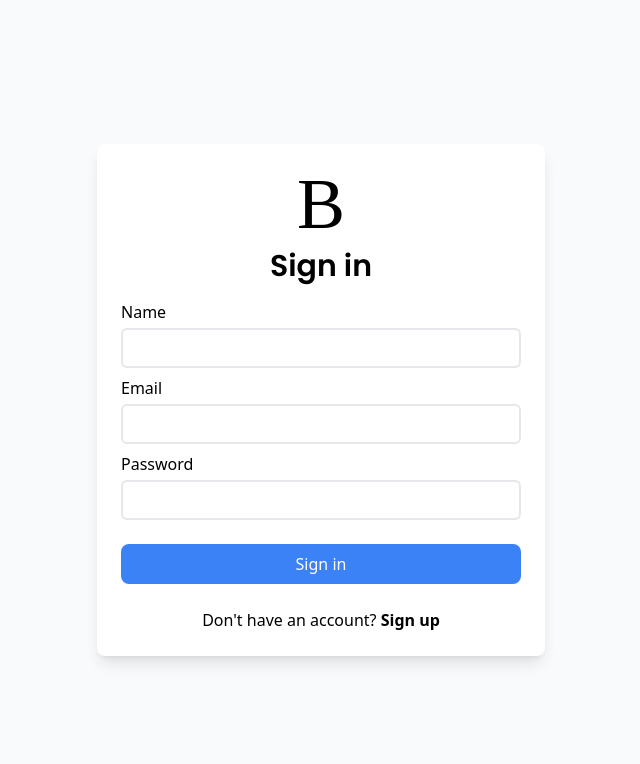
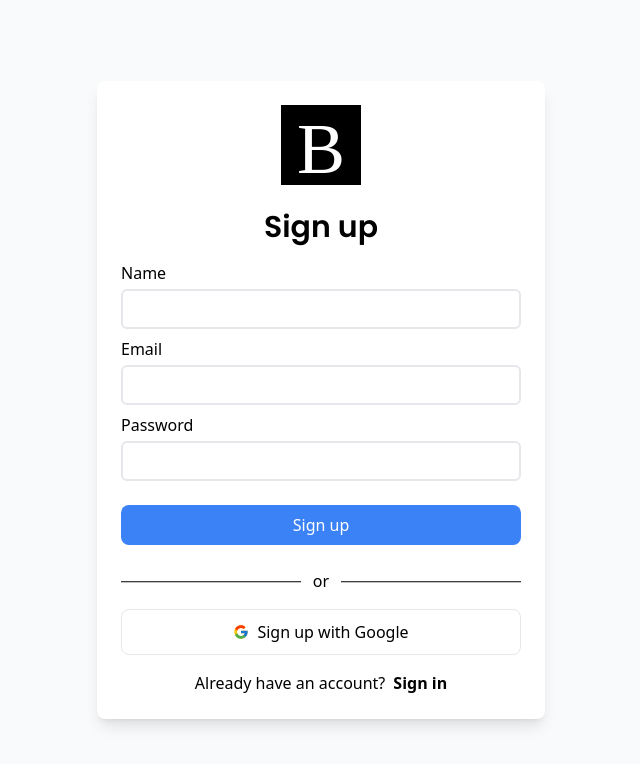
Before and after one commit to surajsht/bhadabook, a React (Vite) app: page / in a window 1280 px wide. Shown: the top 764 px of the page, without its empty margins (319-959 px from the left). Built offline with nearby package versions, Linux system fonts and the light colour scheme; a web font is replaced by a local one.

Commit message:
minor fixes

```diff
--- a/package.json
+++ b/package.json
@@ -28,6 +28,8 @@
     "eslint-plugin-react-hooks": "^5.2.0",
     "eslint-plugin-react-refresh": "^0.4.19",
     "globals": "^16.0.0",
+    "prettier": "^3.5.3",
+    "prettier-plugin-tailwindcss": "^0.6.11",
     "tailwindcss": "^3.4.17",
     "vite": "^6.3.5"
   }
--- a/src/App.jsx
+++ b/src/App.jsx
@@ -1,10 +1,10 @@
 import { BrowserRouter, Route, Routes } from "react-router-dom";
-import Signin from "./page/auth/Signin";
-import Signup from "./page/auth/Signup";
+import Signin from "./page/auth/Signup";
+import Signup from "./page/auth/Signin";
 
 const App = () => {
   return (
-    <div className="bg-bg-main text-primary">
+    <div className="text-primary bg-bg-main">
       <BrowserRouter>
         <Routes>
           <Route path="/" element={<Signin />} />
--- a/src/output.css
+++ b/src/output.css
@@ -558,16 +558,16 @@ video {
   position: relative;
 }
 
-.z-10 {
-  z-index: 10;
-}
-
 .z-20 {
   z-index: 20;
 }
 
 .mb-2 {
   margin-bottom: 0.5rem;
+}
+
+.mb-4 {
+  margin-bottom: 1rem;
 }
 
 .mb-6 {
@@ -590,36 +590,20 @@ video {
   margin-top: 1rem;
 }
 
-.mb-4 {
-  margin-bottom: 1rem;
-}
-
-.mb-3 {
-  margin-bottom: 0.75rem;
-}
-
-.mt-3 {
-  margin-top: 0.75rem;
+.ml-2 {
+  margin-left: 0.5rem;
 }
 
 .block {
   display: block;
 }
 
+.inline-block {
+  display: inline-block;
+}
+
 .flex {
   display: flex;
-}
-
-.h-3 {
-  height: 0.75rem;
-}
-
-.h-8 {
-  height: 2rem;
-}
-
-.h-16 {
-  height: 4rem;
 }
 
 .h-10 {
@@ -630,20 +614,12 @@ video {
   min-height: 100vh;
 }
 
-.w-96 {
-  width: 24rem;
+.w-\[90\%\] {
+  width: 90%;
 }
 
 .w-full {
   width: 100%;
-}
-
-.w-\[\] {
-  width: ;
-}
-
-.w-\[90\%\] {
-  width: 90%;
 }
 
 .items-center {
@@ -652,10 +628,6 @@ video {
 
 .justify-center {
   justify-content: center;
-}
-
-.gap-4 {
-  gap: 1rem;
 }
 
 .gap-2 {
@@ -670,12 +642,12 @@ video {
   border-radius: 0.375rem;
 }
 
+.border {
+  border-width: 1px;
+}
+
 .border-2 {
   border-width: 2px;
-}
-
-.border {
-  border-width: 1px;
 }
 
 .border-gray-200 {
@@ -688,32 +660,36 @@ video {
   background-color: rgb(59 130 246 / var(--tw-bg-opacity, 1));
 }
 
+.bg-bg-main {
+  --tw-bg-opacity: 1;
+  background-color: rgb(249 250 251 / var(--tw-bg-opacity, 1));
+}
+
 .bg-white {
   --tw-bg-opacity: 1;
   background-color: rgb(255 255 255 / var(--tw-bg-opacity, 1));
 }
 
-.bg-\[\#fcfcfc\] {
-  --tw-bg-opacity: 1;
-  background-color: rgb(252 252 252 / var(--tw-bg-opacity, 1));
+.bg-inherit {
+  background-color: inherit;
 }
 
-.bg-bg-main {
+.bg-black {
   --tw-bg-opacity: 1;
-  background-color: rgb(249 250 251 / var(--tw-bg-opacity, 1));
+  background-color: rgb(0 0 0 / var(--tw-bg-opacity, 1));
 }
 
-.decoration-slice {
-  -webkit-box-decoration-break: slice;
-          box-decoration-break: slice;
+.p-2 {
+  padding: 0.5rem;
 }
 
 .p-6 {
   padding: 1.5rem;
 }
 
-.p-2 {
-  padding: 0.5rem;
+.px-3 {
+  padding-left: 0.75rem;
+  padding-right: 0.75rem;
 }
 
 .px-5 {
@@ -726,19 +702,27 @@ video {
   padding-bottom: 0.5rem;
 }
 
-.px-2 {
-  padding-left: 0.5rem;
-  padding-right: 0.5rem;
-}
-
-.px-3 {
-  padding-left: 0.75rem;
-  padding-right: 0.75rem;
-}
-
 .py-2\.5 {
   padding-top: 0.625rem;
   padding-bottom: 0.625rem;
+}
+
+.px-6 {
+  padding-left: 1.5rem;
+  padding-right: 1.5rem;
+}
+
+.px-4 {
+  padding-left: 1rem;
+  padding-right: 1rem;
+}
+
+.pt-4 {
+  padding-top: 1rem;
+}
+
+.pt-2 {
+  padding-top: 0.5rem;
 }
 
 .text-center {
@@ -763,26 +747,6 @@ video {
   line-height: 1;
 }
 
-.text-2xl {
-  font-size: 1.5rem;
-  line-height: 2rem;
-}
-
-.text-xl {
-  font-size: 1.25rem;
-  line-height: 1.75rem;
-}
-
-.text-lg {
-  font-size: 1.125rem;
-  line-height: 1.75rem;
-}
-
-.text-sm {
-  font-size: 0.875rem;
-  line-height: 1.25rem;
-}
-
 .font-medium {
   font-weight: 500;
 }
@@ -796,21 +760,6 @@ video {
   color: rgb(255 255 255 / var(--tw-text-opacity, 1));
 }
 
-.text-gray-900 {
-  --tw-text-opacity: 1;
-  color: rgb(17 24 39 / var(--tw-text-opacity, 1));
-}
-
-.line-through {
-  text-decoration-line: line-through;
-}
-
-.shadow-md {
-  --tw-shadow: 0 4px 6px -1px rgb(0 0 0 / 0.1), 0 2px 4px -2px rgb(0 0 0 / 0.1);
-  --tw-shadow-colored: 0 4px 6px -1px var(--tw-shadow-color), 0 2px 4px -2px var(--tw-shadow-color);
-  box-shadow: var(--tw-ring-offset-shadow, 0 0 #0000), var(--tw-ring-shadow, 0 0 #0000), var(--tw-shadow);
-}
-
 .shadow-lg {
   --tw-shadow: 0 10px 15px -3px rgb(0 0 0 / 0.1), 0 4px 6px -4px rgb(0 0 0 / 0.1);
   --tw-shadow-colored: 0 10px 15px -3px var(--tw-shadow-color), 0 4px 6px -4px var(--tw-shadow-color);
@@ -820,11 +769,6 @@ video {
 .before\:absolute::before {
   content: var(--tw-content);
   position: absolute;
-}
-
-.before\:top-1\/2::before {
-  content: var(--tw-content);
-  top: 50%;
 }
 
 .before\:left-0::before {
@@ -837,14 +781,9 @@ video {
   right: 0px;
 }
 
-.before\:z-\[\]::before {
+.before\:top-1\/2::before {
   content: var(--tw-content);
-  z-index: ;
-}
-
-.before\:z-\[-1\]::before {
-  content: var(--tw-content);
-  z-index: -1;
+  top: 50%;
 }
 
 .before\:z-10::before {
@@ -852,49 +791,9 @@ video {
   z-index: 10;
 }
 
-.before\:h-1::before {
-  content: var(--tw-content);
-  height: 0.25rem;
-}
-
-.before\:h-\[\]::before {
-  content: var(--tw-content);
-  height: ;
-}
-
-.before\:h-\[2px\]::before {
-  content: var(--tw-content);
-  height: 2px;
-}
-
-.before\:h-\[1px\]::before {
-  content: var(--tw-content);
-  height: 1px;
-}
-
 .before\:h-\[\.5px\]::before {
   content: var(--tw-content);
   height: .5px;
-}
-
-.before\:w-3::before {
-  content: var(--tw-content);
-  width: 0.75rem;
-}
-
-.before\:w-1\/2::before {
-  content: var(--tw-content);
-  width: 50%;
-}
-
-.before\:w-\[\]::before {
-  content: var(--tw-content);
-  width: ;
-}
-
-.before\:w-\[45\%\]::before {
-  content: var(--tw-content);
-  width: 45%;
 }
 
 .before\:w-full::before {
@@ -929,15 +828,6 @@ video {
   color: rgb(30 64 175 / var(--tw-text-opacity, 1));
 }
 
-.hover\:text-blue-700:hover {
-  --tw-text-opacity: 1;
-  color: rgb(29 78 216 / var(--tw-text-opacity, 1));
-}
-
-.focus\:z-10:focus {
-  z-index: 10;
-}
-
 .focus\:bg-bg-light-blue:focus {
   --tw-bg-opacity: 1;
   background-color: rgb(59 130 246 / var(--tw-bg-opacity, 1));
@@ -954,60 +844,7 @@ video {
   box-shadow: var(--tw-ring-offset-shadow), var(--tw-ring-shadow), var(--tw-shadow, 0 0 #0000);
 }
 
-.focus\:ring-4:focus {
-  --tw-ring-offset-shadow: var(--tw-ring-inset) 0 0 0 var(--tw-ring-offset-width) var(--tw-ring-offset-color);
-  --tw-ring-shadow: var(--tw-ring-inset) 0 0 0 calc(4px + var(--tw-ring-offset-width)) var(--tw-ring-color);
-  box-shadow: var(--tw-ring-offset-shadow), var(--tw-ring-shadow), var(--tw-shadow, 0 0 #0000);
-}
-
-.focus\:ring-gray-100:focus {
-  --tw-ring-opacity: 1;
-  --tw-ring-color: rgb(243 244 246 / var(--tw-ring-opacity, 1));
-}
-
-.dark\:border-gray-600:is(.dark *) {
-  --tw-border-opacity: 1;
-  border-color: rgb(75 85 99 / var(--tw-border-opacity, 1));
-}
-
-.dark\:bg-gray-800:is(.dark *) {
-  --tw-bg-opacity: 1;
-  background-color: rgb(31 41 55 / var(--tw-bg-opacity, 1));
-}
-
-.dark\:text-gray-400:is(.dark *) {
-  --tw-text-opacity: 1;
-  color: rgb(156 163 175 / var(--tw-text-opacity, 1));
-}
-
-.dark\:hover\:bg-gray-700:hover:is(.dark *) {
-  --tw-bg-opacity: 1;
-  background-color: rgb(55 65 81 / var(--tw-bg-opacity, 1));
-}
-
-.dark\:hover\:text-white:hover:is(.dark *) {
-  --tw-text-opacity: 1;
-  color: rgb(255 255 255 / var(--tw-text-opacity, 1));
-}
-
-.dark\:focus\:ring-gray-700:focus:is(.dark *) {
-  --tw-ring-opacity: 1;
-  --tw-ring-color: rgb(55 65 81 / var(--tw-ring-opacity, 1));
-}
-
 @media (min-width: 640px) {
-  .sm\:w-96 {
-    width: 24rem;
-  }
-
-  .sm\:w-\[\] {
-    width: ;
-  }
-
-  .sm\:w-\[24rem\] {
-    width: 24rem;
-  }
-
   .sm\:w-\[28rem\] {
     width: 28rem;
   }
--- a/src/page/auth/Signin.jsx
+++ b/src/page/auth/Signin.jsx
@@ -1,27 +1,21 @@
 import { Link } from "react-router-dom";
+import { FcGoogle } from "react-icons/fc";
 
 const Signin = () => {
   return (
-    <div className="min-h-screen flex items-center justify-center">
-      <div className="bg-white shadow-lg p-6 rounded-lg w-[90%] sm:w-[28rem]">
-        <h1 className="font-lily text-center text-7xl"> B </h1>
+    <div className="flex min-h-screen items-center justify-center">
+      <div className="w-[90%] rounded-lg bg-white p-6 shadow-lg sm:w-[28rem]">
+        <div className="mb-6 text-center">
+          <h1 className="inline-block bg-black px-4 pt-2 font-lily text-7xl text-white">
+            B
+          </h1>
+        </div>
 
-        <h2 className="text-center mt-2 mb-4 font-poppins text-3xl font-semibold">
+        <h2 className="mb-4 text-center font-poppins text-3xl font-semibold">
           Sign in
         </h2>
 
         <form>
-          <div className="mb-2">
-            <label htmlFor="name" className="text-secondary">
-              Name
-            </label>
-            <input
-              type="text"
-              id="name"
-              className="block border-2 w-full mt-1 h-10 rounded-md p-2"
-            />
-          </div>
-
           <div className="mb-2">
             <label htmlFor="email" className="text-secondary">
               Email
@@ -29,7 +23,7 @@ const Signin = () => {
             <input
               type="email"
               id="email"
-              className="block border-2 w-full mt-1 h-10 rounded-md p-2"
+              className="mt-1 block h-10 w-full rounded-md border-2 p-2"
             />
           </div>
 
@@ -40,24 +34,32 @@ const Signin = () => {
             <input
               type="password"
               id="password"
-              className="block border-2 w-full mt-1 h-10 rounded-md p-2"
+              className="mt-1 block h-10 w-full rounded-md border-2 p-2"
             />
           </div>
 
           <button
             type="submit"
-            className="text-white bg-bg-light-blue hover:bg-bg-dark-blue focus:ring-2 focus:bg-bg-light-blue font-medium rounded-lg text-md px-5 py-2 me-2 mb-2 focus:outline-none w-full"
+            className="text-md mb-2 me-2 w-full rounded-lg bg-bg-light-blue px-5 py-2 font-medium text-white hover:bg-bg-dark-blue focus:bg-bg-light-blue focus:outline-none focus:ring-2"
           >
             Sign in
           </button>
+        </form>
 
-          <p className="mt-4 text-center">
-            Don't have an account?{" "}
-            <Link to="/signup" className="font-semibold hover:text-text-hover">
-              Sign up
-            </Link>
-          </p>
-        </form>
+        <div className="relative mb-4 mt-4 text-center before:absolute before:left-0 before:right-0 before:top-1/2 before:z-10 before:h-[.5px] before:w-full before:translate-y-1/2 before:bg-black">
+          <span className="relative z-20 bg-white px-3"> or </span>
+        </div>
+
+        <button className="flex w-full items-center justify-center gap-2 rounded-lg border border-gray-200 px-5 py-2.5 font-medium hover:bg-gray-100">
+          <FcGoogle /> Sign in with Google
+        </button>
+
+        <p className="mt-4 text-center">
+          Don't have an account?
+          <Link to="/" className="ml-2 font-semibold hover:text-text-hover">
+            Sign up
+          </Link>
+        </p>
       </div>
     </div>
   );
--- a/src/page/auth/Signup.jsx
+++ b/src/page/auth/Signup.jsx
@@ -3,15 +3,30 @@ import { FcGoogle } from "react-icons/fc";
 
 const Signup = () => {
   return (
-    <div className="min-h-screen flex items-center justify-center">
-      <div className="bg-white shadow-lg p-6 rounded-lg w-[90%] sm:w-[28rem]">
-        <h1 className="font-lily text-center text-7xl"> B </h1>
+    <div className="flex min-h-screen items-center justify-center">
+      <div className="w-[90%] rounded-lg bg-white p-6 shadow-lg sm:w-[28rem]">
+        <div className="mb-6 text-center">
+          <h1 className="inline-block bg-black px-4 pt-2 font-lily text-7xl text-white">
+            B
+          </h1>
+        </div>
 
-        <h2 className="text-center mt-2 mb-4 font-poppins text-3xl font-semibold">
+        <h2 className="mb-4 text-center font-poppins text-3xl font-semibold">
           Sign up
         </h2>
 
         <form>
+          <div className="mb-2">
+            <label htmlFor="name" className="text-secondary">
+              Name
+            </label>
+            <input
+              type="text"
+              id="name"
+              className="mt-1 block h-10 w-full rounded-md border-2 p-2"
+            />
+          </div>
+
           <div className="mb-2">
             <label htmlFor="email" className="text-secondary">
               Email
@@ -19,7 +34,7 @@ const Signup = () => {
             <input
               type="email"
               id="email"
-              className="block border-2 w-full mt-1 h-10 rounded-md p-2"
+              className="mt-1 block h-10 w-full rounded-md border-2 p-2"
             />
           </div>
 
@@ -30,32 +45,35 @@ const Signup = () => {
             <input
               type="password"
               id="password"
-              className="block border-2 w-full mt-1 h-10 rounded-md p-2"
+              className="mt-1 block h-10 w-full rounded-md border-2 p-2"
             />
           </div>
 
           <button
             type="submit"
-            className="text-white bg-bg-light-blue hover:bg-bg-dark-blue focus:ring-2 focus:bg-bg-light-blue font-medium rounded-lg text-md px-5 py-2 me-2 mb-2 focus:outline-none w-full"
+            className="text-md mb-2 me-2 w-full rounded-lg bg-bg-light-blue px-5 py-2 font-medium text-white hover:bg-bg-dark-blue focus:bg-bg-light-blue focus:outline-none focus:ring-2"
           >
             Sign up
           </button>
+        </form>
 
-          <div className="relative text-center before:absolute before:top-1/2 before:translate-y-1/2 before:left-0 before:right-0 before:h-[.5px] before:w-full before:bg-black before:z-10 mt-4 mb-4">
-            <span className="bg-white relative z-20 px-3"> or </span>
+        <div className="relative mb-4 mt-4 text-center before:absolute before:left-0 before:right-0 before:top-1/2 before:z-10 before:h-[.5px] before:w-full before:translate-y-1/2 before:bg-black">
+          <span className="relative z-20 bg-white px-3"> or </span>
         </div>
 
-          <button className="flex items-center justify-center gap-2 w-full py-2.5 px-5 font-medium rounded-lg border border-gray-200 hover:bg-gray-100">
+        <button className="flex w-full items-center justify-center gap-2 rounded-lg border border-gray-200 px-5 py-2.5 font-medium hover:bg-gray-100">
           <FcGoogle /> Sign up with Google
         </button>
 
         <p className="mt-4 text-center">
-            Already have an account?{" "}
-            <Link to="/" className="font-semibold hover:text-text-hover">
+          Already have an account?
+          <Link
+            to="/signup"
+            className="ml-2 font-semibold hover:text-text-hover"
+          >
             Sign in
           </Link>
         </p>
-        </form>
       </div>
     </div>
   );
```
Also changed, not shown: 2 other files (tests, documents, lock files or other folders). Lines whose indentation alone changed are shown as unchanged.
